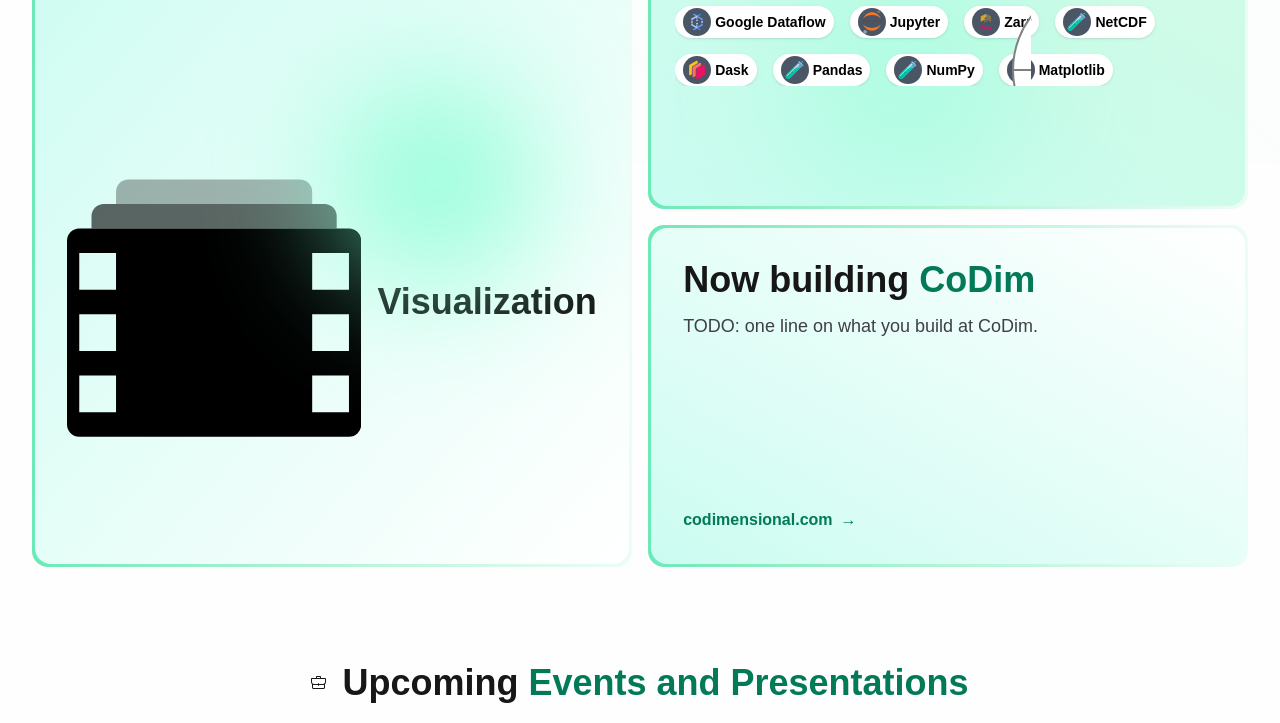
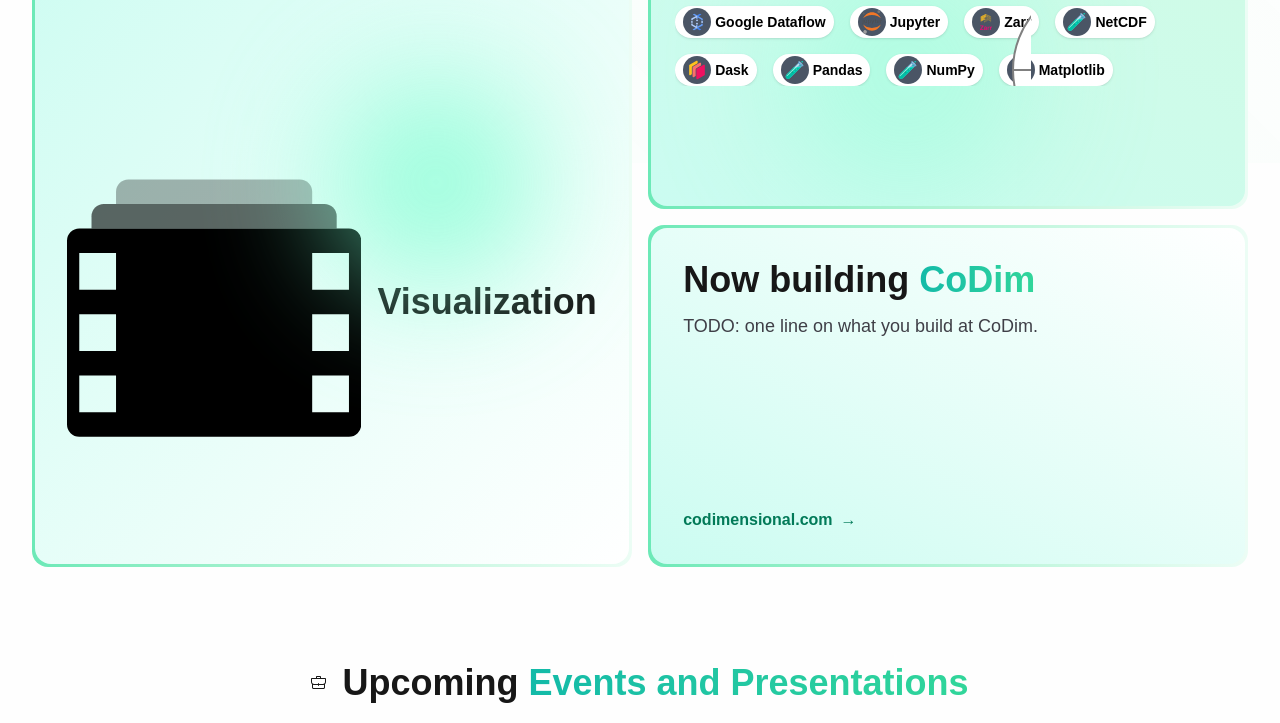
Before and after one commit to jbusecke/jbusecke.github.io, an Astro site: page / in a window 1280 px wide. Shown: the part 637-1360 px from the top of the page. Built offline with nearby package versions, Linux system fonts and the light colour scheme; Astro itself is replaced by a stand-in of ours; some packages are replaced by stand-ins of ours; a script that the page names is missing.

Commit message:
Restore gradient heading accent

```diff
--- a/src/components/ui/Heading.astro
+++ b/src/components/ui/Heading.astro
@@ -27,7 +27,7 @@ const Tag = `h${level}`;
     {textGradient && (
         <b
             class:list={[
-                "text-mint-700 dark:text-mint-300",
+                "bg-gradient-to-r from-riptide-500 to-mint-400 dark:from-riptide-500 dark:to-mint-500 text-transparent bg-clip-text",
                 level === 1
             ]}
         >{textGradient}</b>
```
